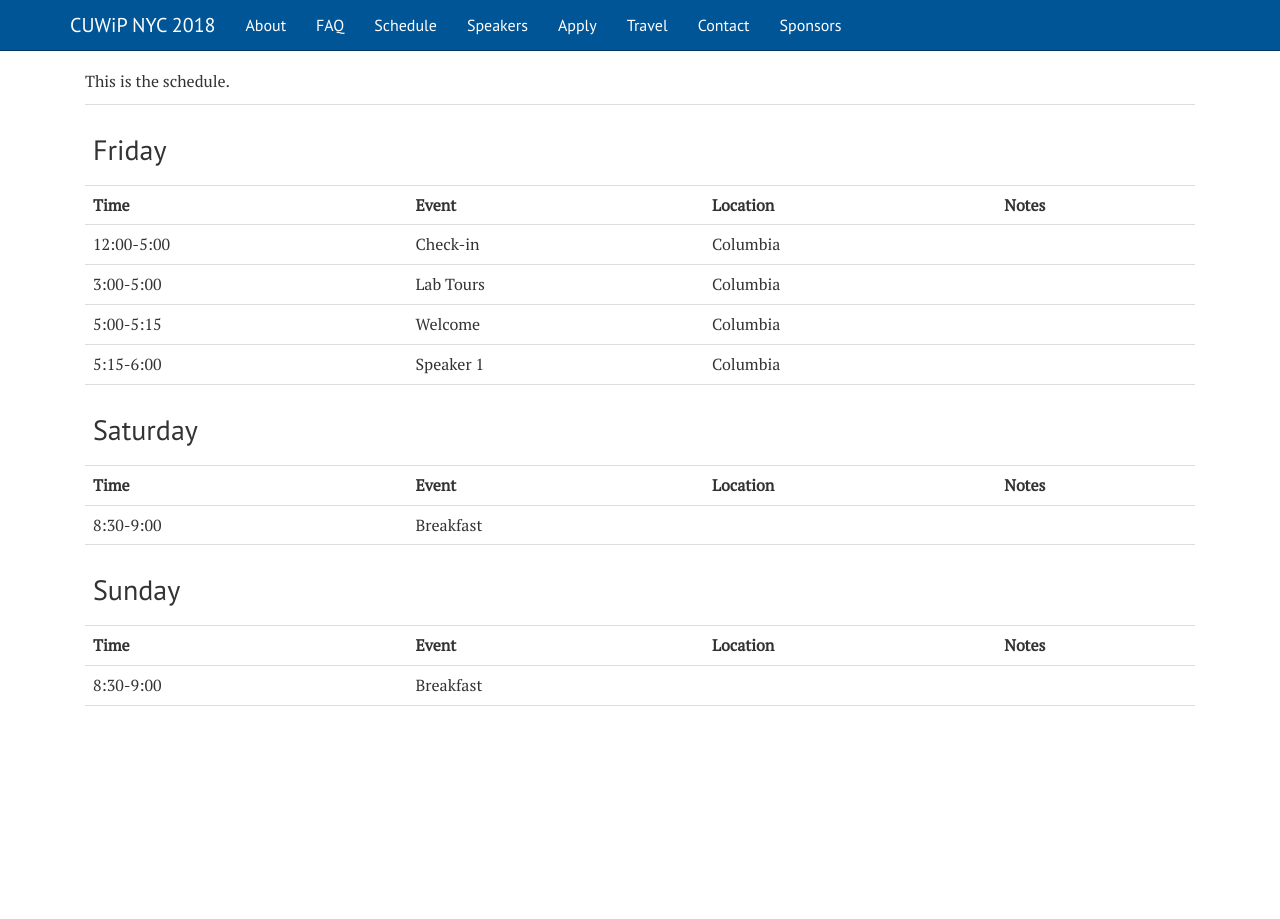
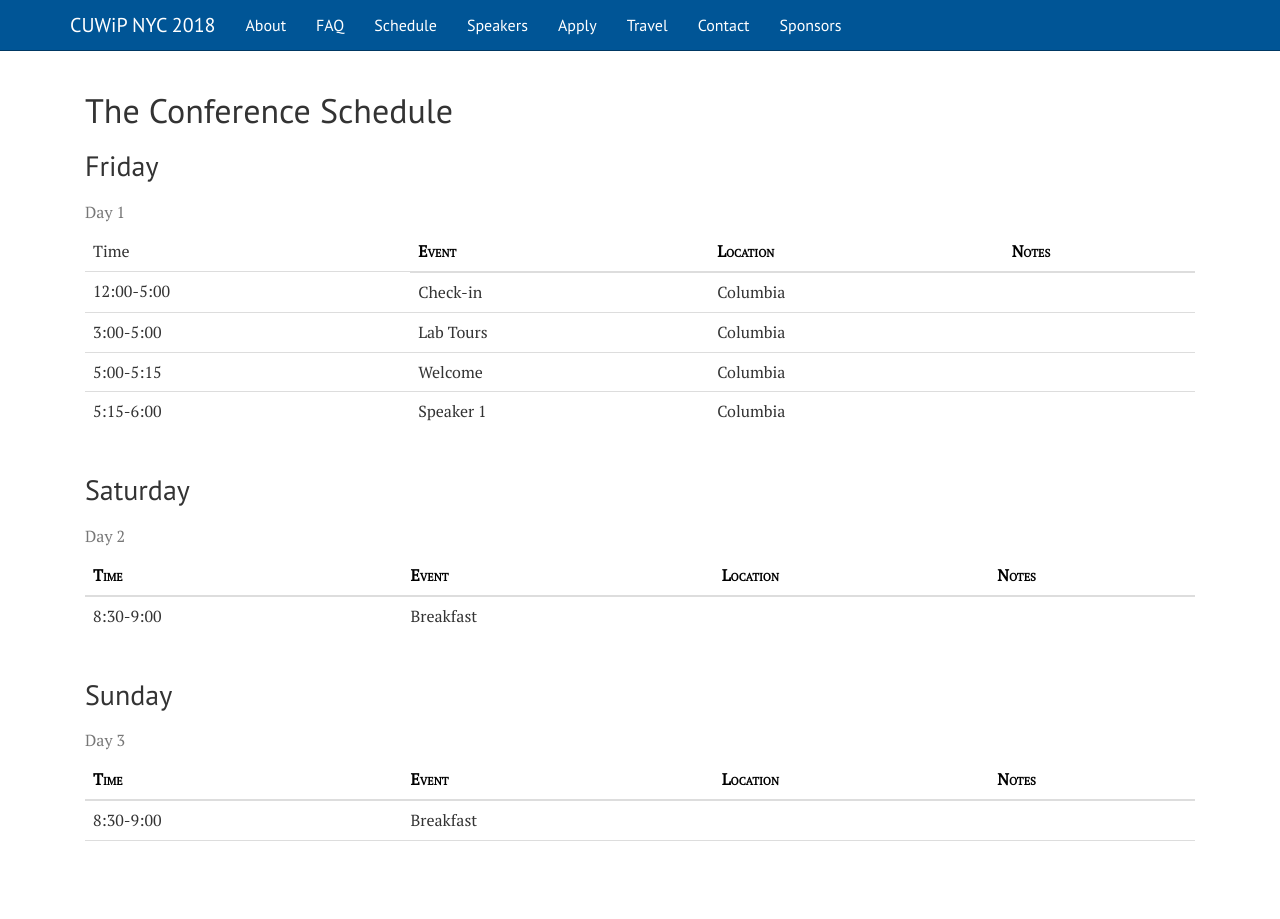
Before and after one commit to cuwip-nyc/cuwip-nyc.github.io, a Jekyll site: the page built from schedule.md, in a window 1280 px wide. Built offline with Jekyll 4.4.1, drawn with Linux system fonts in a browser that asks for light colours.

Commit message:
work on schedule

```diff
--- a/css/bootstrap/_tables.scss
+++ b/css/bootstrap/_tables.scss
@@ -14,6 +14,8 @@ caption {
 }
 th {
   text-align: left;
+  color: $gray-base;
+  font-variant: small-caps;
 }
 
 
--- a/schedule.md
+++ b/schedule.md
@@ -6,24 +6,43 @@ navigation_weight: 1
 order: 3
 ---
 
-This is the schedule.
+## The Conference Schedule
 
+
+<h3>Friday</h3>
 <div class="table-responsive">
 <table class="table table-hover">
-<tr><td colspan="4"><h3>Friday</h3></td></tr>
-<tr><th>Time</th><th>Event</th><th>Location</th><th>Notes</th></tr>
+<caption>Day 1</caption>
+<thead>
+<tr><td>Time</td><th>Event</th><th>Location</th><th>Notes</th></tr>
+</thead>
 <tr><td>12:00-5:00</td><td>Check-in</td><td>Columbia</td><td></td></tr>
 <tr><td>3:00-5:00</td><td>Lab Tours</td><td>Columbia</td><td></td></tr>
 <tr><td>5:00-5:15</td><td>Welcome</td><td>Columbia</td><td></td></tr>
 <tr><td>5:15-6:00</td><td>Speaker 1</td><td>Columbia</td><td></td></tr>
+</table>
+</div>
 
-<tr><td colspan="4"><h3>Saturday</h3></td></tr>
+<h3>Saturday</h3>
+<div class="table-responsive">
+<table class="table table-hover">
+<caption>Day 2</caption>
+<thead>
 <tr><th>Time</th><th>Event</th><th>Location</th><th>Notes</th></tr>
+</thead>
 <tr><td>8:30-9:00</td><td>Breakfast</td><td></td><td></td></tr>
+</table>
+</div>
 
-<tr><td colspan="4"><h3>Sunday</h3></td></tr>
+<h3>Sunday</h3>
+<div class="table-responsive">
+<table class="table table-hover">
+<caption>Day 3</caption>
+<thead>
 <tr><th>Time</th><th>Event</th><th>Location</th><th>Notes</th></tr>
+</thead>
 <tr><td>8:30-9:00</td><td>Breakfast</td><td></td><td></td></tr>
 <tr><td></td><td></td><td></td><td></td></tr>
+
 </table>
 </div>
```
Also changed, not shown: 2 other files.
